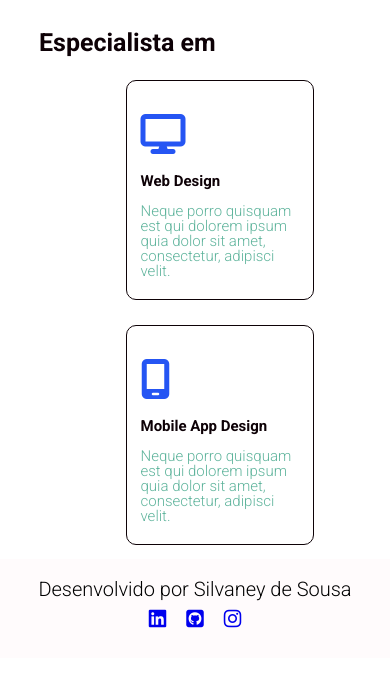
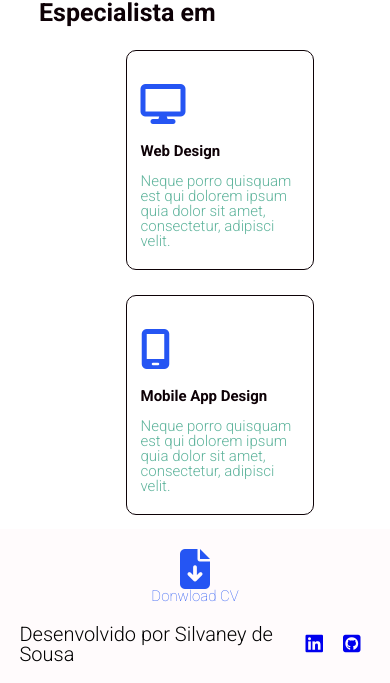
Before and after one commit to silvaneysousa/Portfolio, a plain HTML site: page index.html in a window 390 px wide. Shown: the part 779-1462 px from the top of the page. Before the commit the page ends 1437 px from the top, so only its background shows below. Drawn offline with Linux system fonts and the light colour scheme.

Commit message:
Melhorias na responsividade e inserção do CV.

```diff
--- a/index.html
+++ b/index.html
@@ -66,13 +66,19 @@
         </section>
     </main>
     <footer>
-        <section class="section-text-footer">Desenvolvido por Silvaney de Sousa</section>
-        <section >
-            <a href="https://www.linkedin.com/in/silvaney-sousa-12986210b/" target="_blank"><i class="fa-brands fa-linkedin"></i></a>
-            <a href="https://github.com/silvaneysousa" target="_blank"><i class="fa-brands fa-github-square"></i></a>
-            <a href="#" target="_blank"><i class="fa-brands fa-instagram"></i></a>
+
+        <section class="curriculo">
+            <a href="./src/pdf/CV_Silvaney.pdf" target="_blank"><i class="fa-solid fa-file-arrow-down"></i></i></a>
+            <p>Donwload CV</p>
         </section>
 
+        <section class="social">
+            <div class="text-footer">Desenvolvido por Silvaney de Sousa</div>
+            <div class="social-icons">
+                <a href="https://www.linkedin.com/in/silvaney-sousa-12986210b/" target="_blank"><i class="fa-brands fa-linkedin"></i></a>
+                <a href="https://github.com/silvaneysousa" target="_blank"><i class="fa-brands fa-github-square"></i></a>
+            </div>
+        </section>
     </footer>
 
 </body>
--- a/styles.css
+++ b/styles.css
@@ -189,21 +189,44 @@ ul {
 
 footer {
     display: flex;
+    flex-direction: column;
+    background-color: #FFFBFC;
+    padding: 5%;
+}
+
+.curriculo {
+    display: flex;
+    flex-direction: column;
+    align-items: center;
+    justify-content: center;
+    padding-bottom: 20px;
+    font-family: 'Roboto', sans-serif;
+    font-size: 15px;
+    font-weight: 100;
+}
+
+.curriculo a {
+    color: #0D0106;
+}
+.curriculo p {
+    color: #2555f3;
+}
+
+.social {
+    display: flex;
     align-items: center;
     justify-content: space-around;
-    padding: 24px;
-    padding: 5%;
-    background-color: #FFFBFC;
 }
 
-footer section {
-    display: flex;
-}
-
-.section-text-footer {
+.text-footer {
     font-family: 'Roboto', sans-serif;
     font-weight: 300;
     font-size: 20px;
+}
+.social-icons{
+    display: flex;
+    align-items: center;
+    justify-content: center;
 }
 
 .fa-brands {
@@ -213,6 +236,9 @@ footer section {
 }
 
 @media screen and (max-width: 1024px) {
+    .menu-header {
+        gap: 22px;
+    }
 
     .nome{
         font-size: 40px;
@@ -229,6 +255,20 @@ footer section {
 }
 
 @media screen and (max-width: 768px) {
+    .menu-header {
+        gap: 22px;
+    }
+
+    .item-menu-header:last-child {
+        font-size: 18px;
+    }
+
+    .item-menu-header {
+        font-size: 18px;
+    }
+    .item-menu-header:hover {
+        font-size: 20px;
+    }
     .nome {
         font-size: 30px;
     }
@@ -244,6 +284,24 @@ footer section {
 }
 
 @media screen and (max-width: 500px) {
+    .logo-header {
+        height: 70px;
+    }
+
+    .menu-header {
+        gap: 2px;
+    }
+
+    .item-menu-header:last-child {
+        font-size: 15px;
+    }
+
+    .item-menu-header {
+        font-size: 15px;
+    }
+    .item-menu-header:hover {
+        font-size: 17px;
+    }
 
 
     .conteudo-principal{
```
Also changed, not shown: 1 other file.
